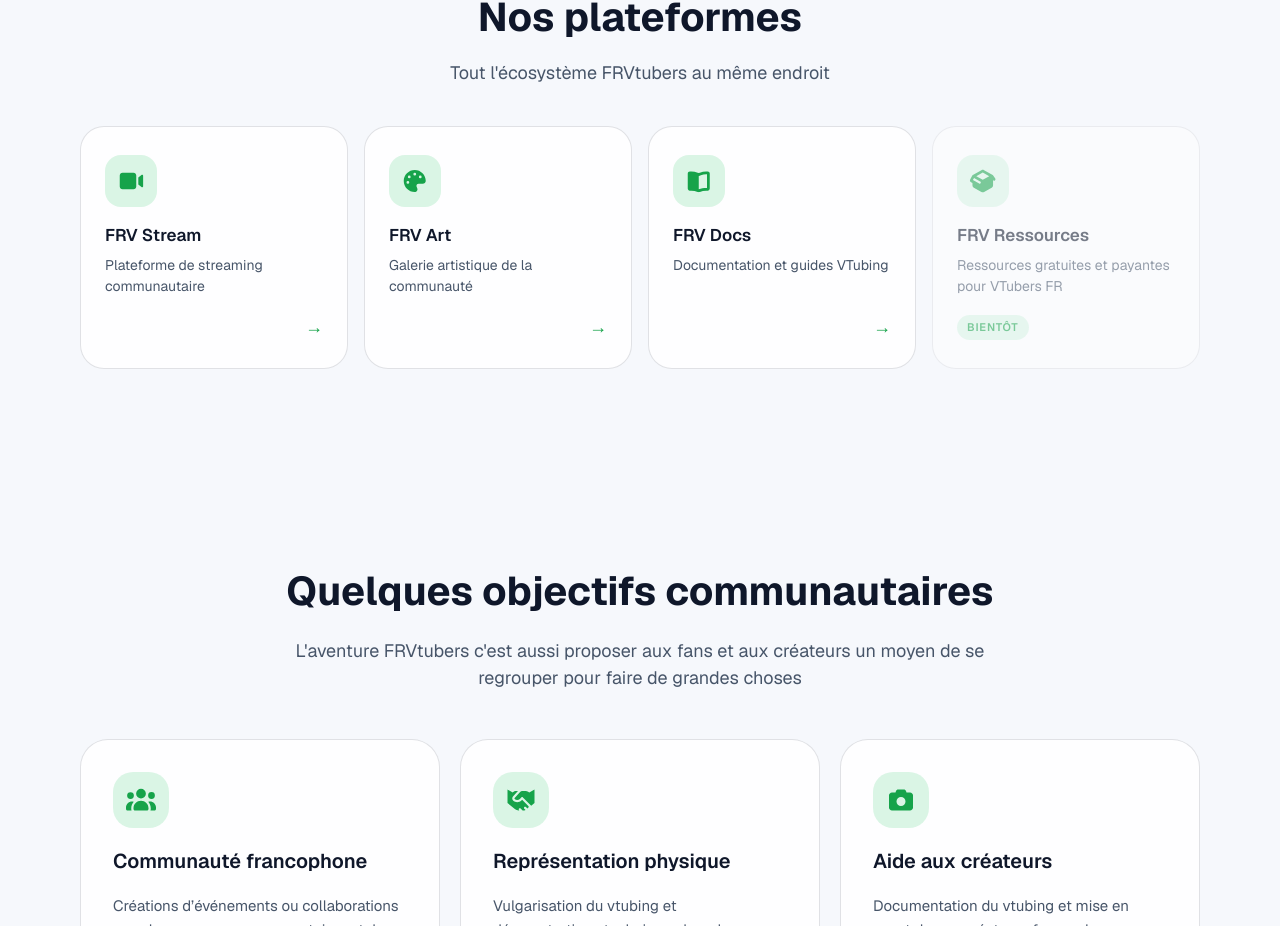
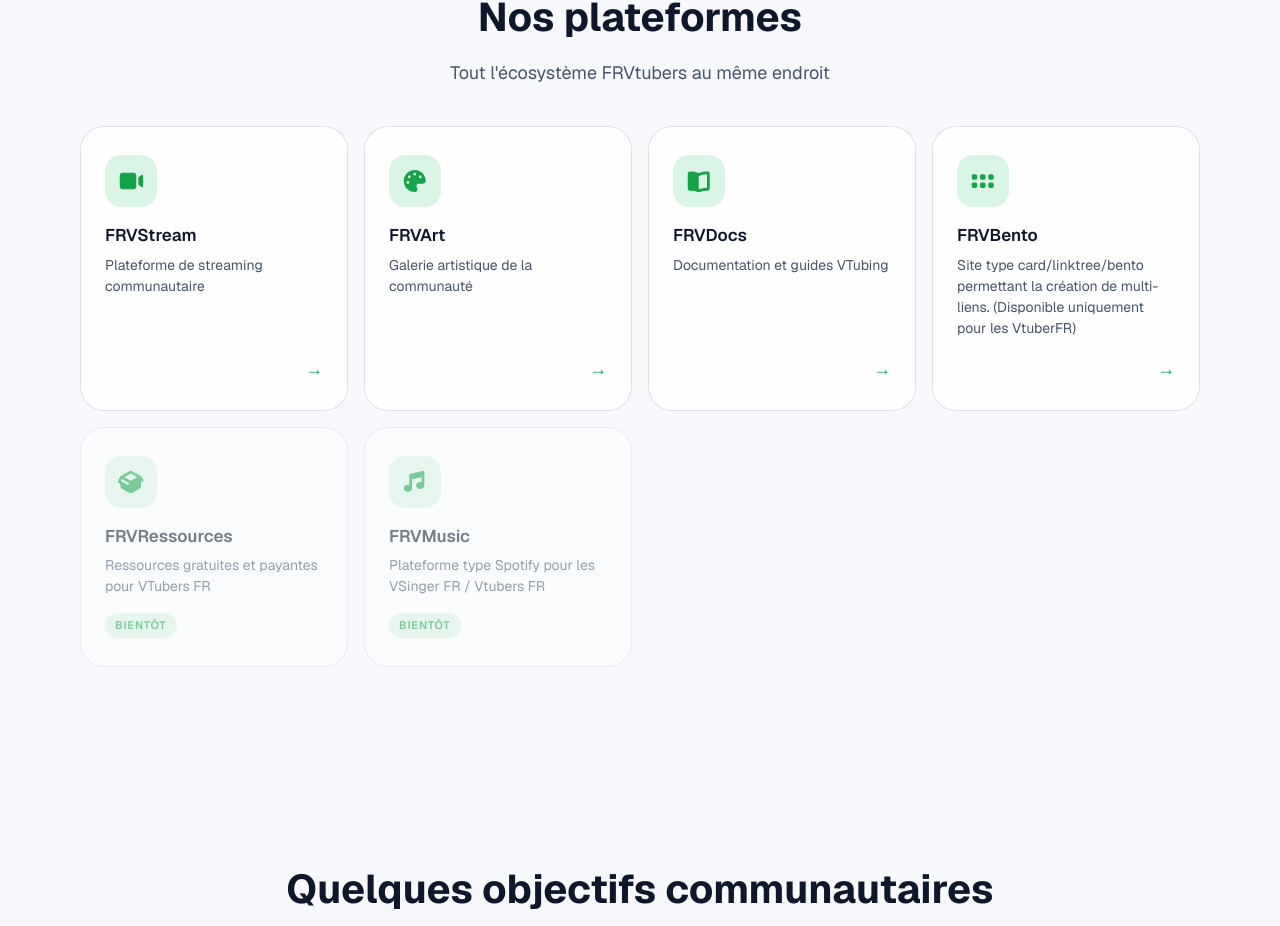
Before and after one commit to jojo58fr/FRVtubers-website, a Next.js app: page / in a window 1280 px wide. Shown: the part 1634-2560 px from the top of the page. Built offline with nearby package versions, Linux system fonts and the light colour scheme; no server answers.

Commit message:
update links

```diff
--- a/src/components/home/UtilsLink.tsx
+++ b/src/components/home/UtilsLink.tsx
@@ -1,35 +1,49 @@
 'use client'
 
 import { FontAwesomeIcon } from '@fortawesome/react-fontawesome'
-import { faVideo, faPalette, faBookOpen, faBoxOpen } from '@fortawesome/free-solid-svg-icons'
+import { faVideo, faPalette, faBookOpen, faBoxOpen, faMusic, faGrip } from '@fortawesome/free-solid-svg-icons'
 import styles from './UtilsLink.module.scss'
 
 const platforms = [
   {
     icon: faVideo,
-    label: 'FRV Stream',
+    label: 'FRVStream',
     description: 'Plateforme de streaming communautaire',
     href: 'https://stream.frvtubers.com',
     comingSoon: false,
   },
   {
     icon: faPalette,
-    label: 'FRV Art',
+    label: 'FRVArt',
     description: 'Galerie artistique de la communauté',
     href: 'https://art.frvtubers.com',
     comingSoon: false,
   },
   {
     icon: faBookOpen,
-    label: 'FRV Docs',
+    label: 'FRVDocs',
     description: 'Documentation et guides VTubing',
     href: 'https://docs.frvtubers.com',
     comingSoon: false,
   },
   {
+    icon: faGrip,
+    label: 'FRVBento',
+    description: 'Site type card/linktree/bento permettant la création de multi-liens. (Disponible uniquement pour les VtuberFR)',
+    href: 'https://bento.frvtubers.com',
+    comingSoon: false,
+  },
+  {
     icon: faBoxOpen,
-    label: 'FRV Ressources',
+    label: 'FRVRessources',
     description: 'Ressources gratuites et payantes pour VTubers FR',
+    href: '#',
+    comingSoon: true,
+  },
+  {
+    icon: faMusic,
+    label: 'FRVMusic',
+    description: 'Plateforme type Spotify pour les VSinger FR / Vtubers FR',
     href: '#',
     comingSoon: true,
   },
```
